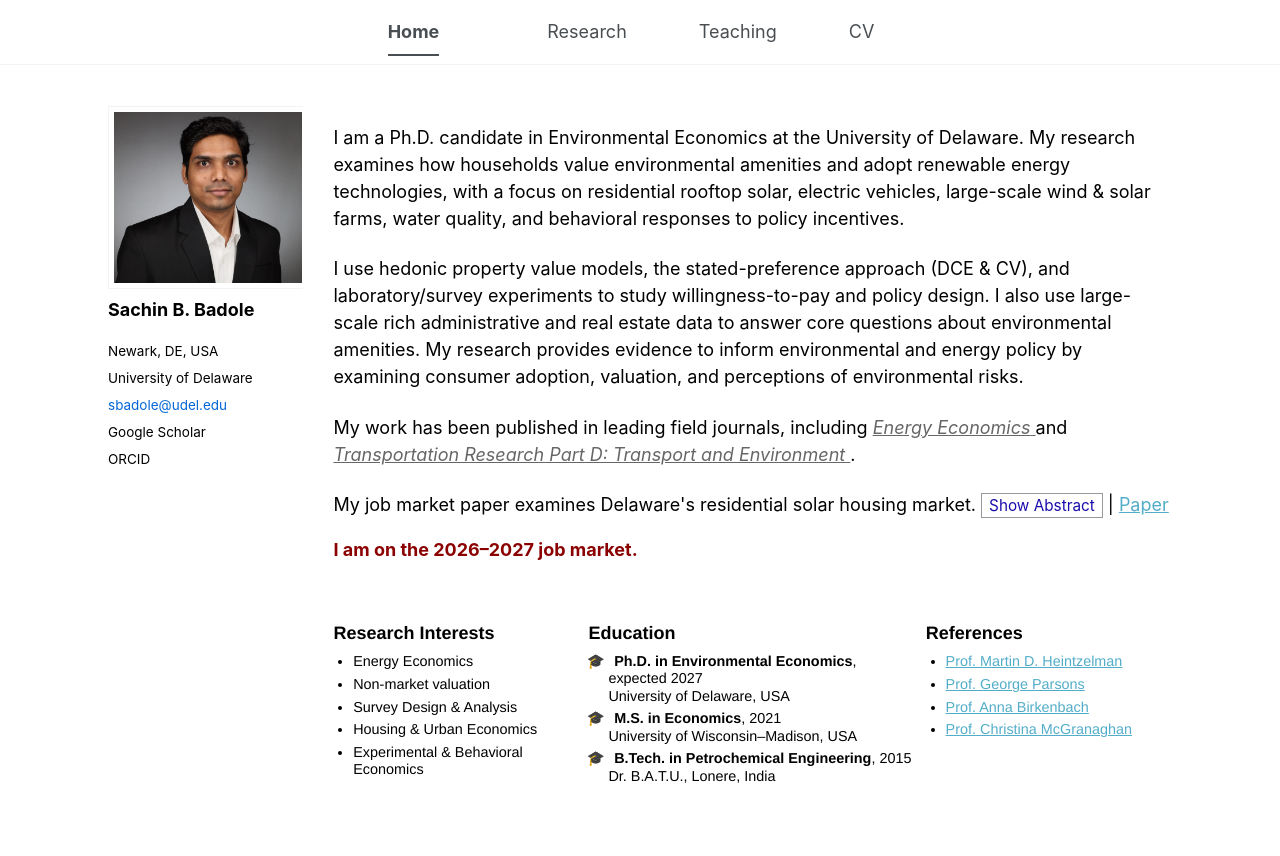
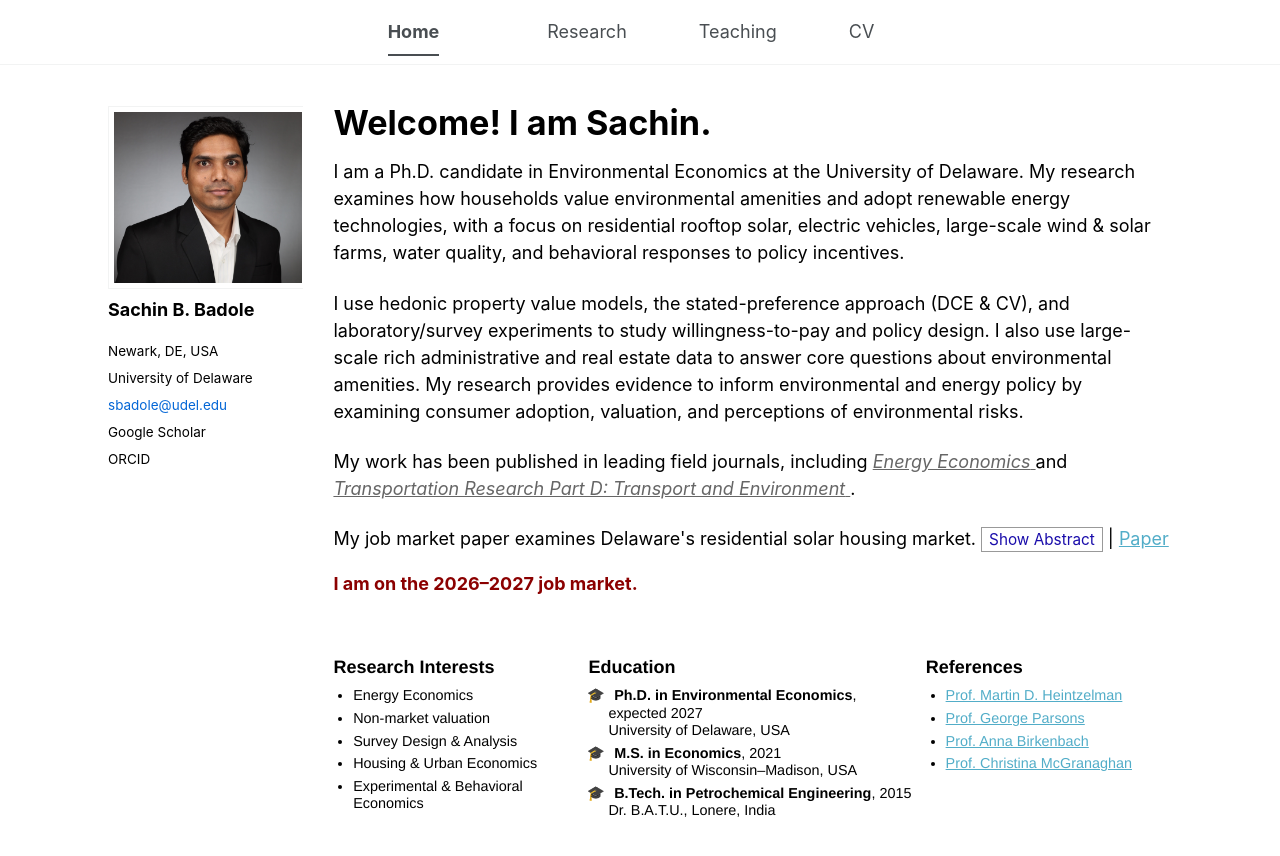
Before and after one commit to sachin-b-badole/sachin-b-badole.github.io, a Jekyll site: the page built from _pages/about.md, in a window 1280 px wide and 1023 px high. Shown: the top 856 px of the window. Built offline with Jekyll 4.4.1, drawn with Linux system fonts in a browser that asks for light colours.

Commit message:
Update about.md

```diff
--- a/_pages/about.md
+++ b/_pages/about.md
@@ -1,6 +1,6 @@
 ---
 permalink: /
-title: ""
+title: "Welcome! I am Sachin."
 author_profile: true
 layout: archive
 classes: home-page
```
